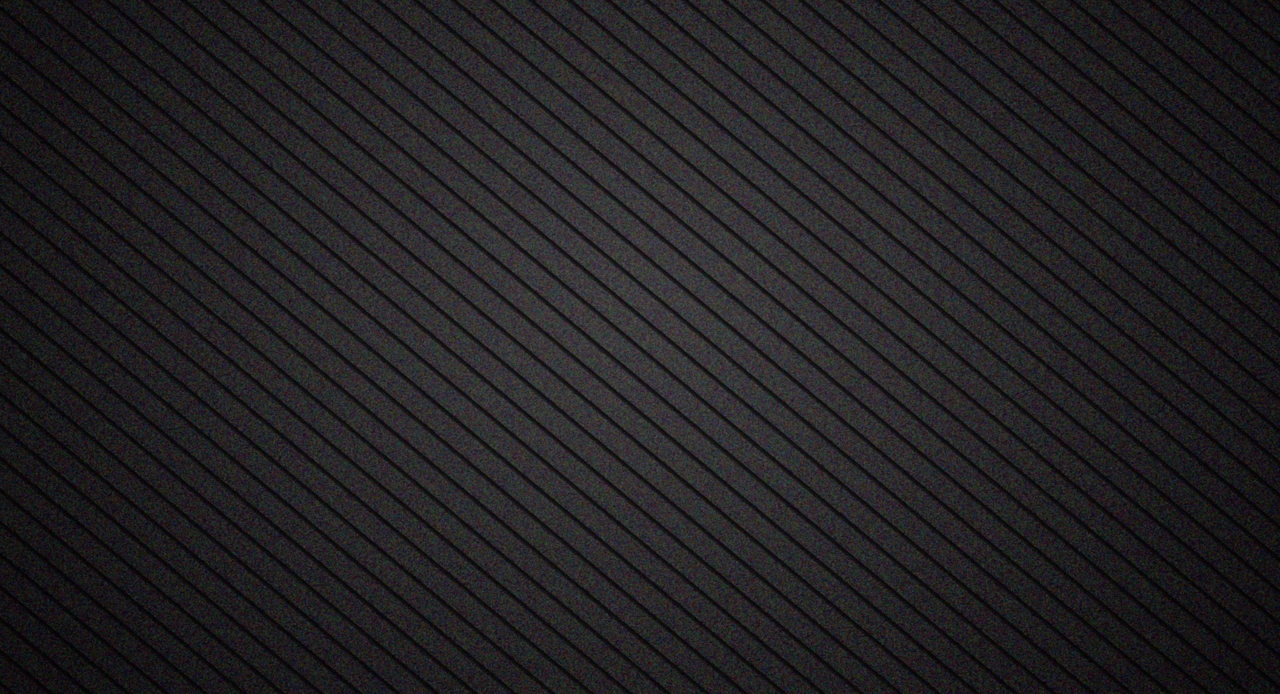
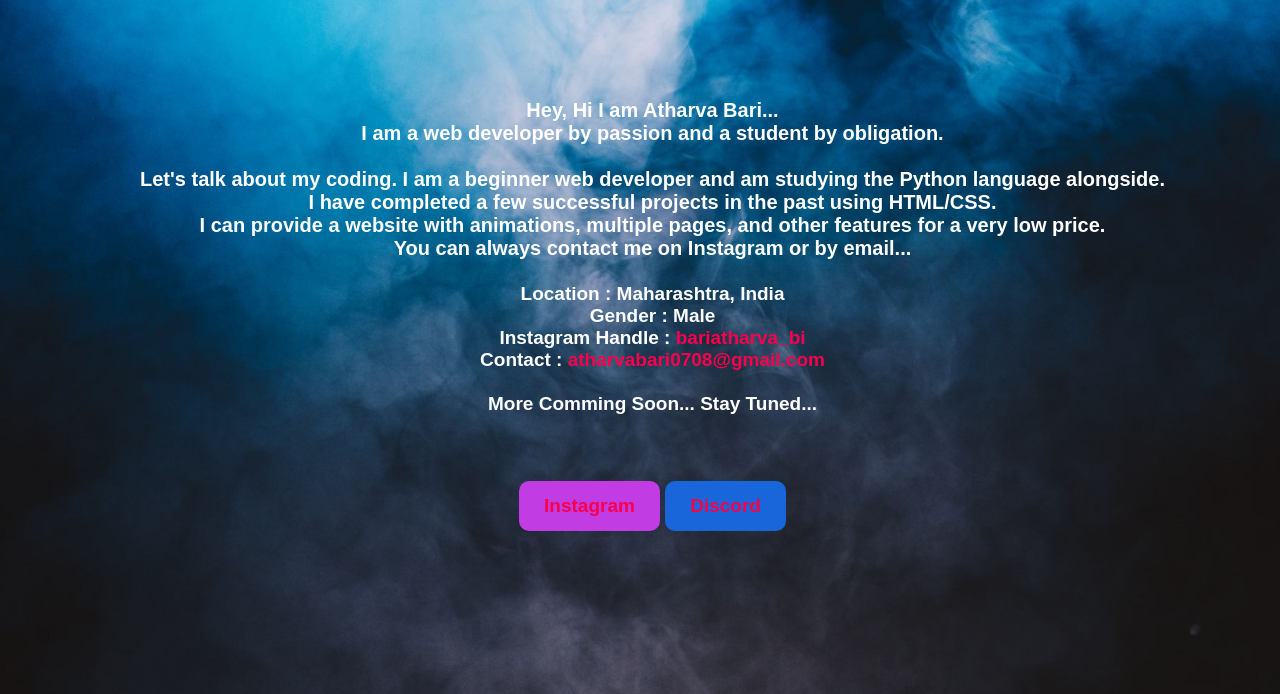
Before and after one commit to AtharvaBari/Web-Atharva, a plain HTML site: page about.html in a window 1280 px wide. Shown: the part 106-800 px from the top of the page. Drawn offline with Linux system fonts and the light colour scheme.

Commit message:
Add files via upload

```diff
--- a/about.html
+++ b/about.html
@@ -1,5 +1,6 @@
   <!DOCTYPE html>
   <html lang="en">
+
   <head>
     <meta charset="UTF-8">
     <meta http-equiv="X-UA-Compatible" content="IE=edge">
@@ -7,23 +8,23 @@
     <title>Atharva Bari</title>
   </head>
   <style>
-    *{
+    * {
       margin: 0;
       padding: 0;
       font-family: 'Josefin Sans', sans-serif;
       box-sizing: border-box;
     }
 
-.hero{
+    .hero {
       height: 100vh;
       width: 100%;
-	background-image: url(../img/background.jpg);
+      background-image: url(../img/background2.jpg);
       background-size: cover;
       background-position: center;
 
     }
 
-nav{
+    nav {
       display: flex;
       align-items: center;
       justify-content: space-between;
@@ -32,40 +33,40 @@ nav{
       padding-right: 8%;
     }
 
-.logo{
+    .logo {
       color: white;
-	font-size:35px;
+      font-size: 35px;
       font-weight: bold;
       text-decoration: none;
       letter-spacing: 1px;
       cursor: pointer;
     }
 
-span{
+    span {
       color: #f9004d;
       font-size: large;
     }
 
-nav ul li{
+    nav ul li {
       list-style-type: none;
       display: inline-block;
       padding: 10px 25px;
     }
 
-nav ul li a{
+    nav ul li a {
       color: white;
       text-decoration: none;
       font-weight: bold;
       text-transform: capitalize;
     }
 
-nav ul li a:hover{
-	color: #f9004d;
+    nav ul li a:hover {
+      color: #0095f9;
       transition: 0.8s;
 
     }
 
-.btn{
+    .btn {
       background-color: #f9004d;
       color: white;
       text-decoration: none;
@@ -77,12 +78,12 @@ nav ul li a:hover{
 
     }
 
-.btn:hover{
-	transform:scale(1.2);
+    .btn:hover {
+      transform: scale(1.2);
 
     }
 
-#preloader{
+    #preloader {
       background: #000 url(https://www.linkpicture.com/q/loader_3.gif) no-repeat center center;
       background-size: 30%;
       height: 100vh;
@@ -90,8 +91,68 @@ nav ul li a:hover{
       position: fixed;
       z-index: 100;
       transition: 2s;
+
     }
+
+    .header {
+      font-size: 20px;
+      font-weight: bold;
+      color: #ffffff;
+      text-align: center;
+      margin-left: 90px;
+      margin-top: 120px;
+      margin-right: 65px
+
+    }
+
+    .contact {
+      font-size: 19px;
+      font-weight: bolder;
+      text-align: center;
+      color: #fff;
+      margin-left: 90px;
+      margin-right: 65px
+
+    }
+
+    .contact a:link, .contact a:visited {
+      color: #f9004d;
+      text-align: center;
+      text-decoration: none;
+      display: inline-block;
+
+    }
+
+
+    .contact a{
+      color: #f9004d;
+    }
+
+
+    .button1 {
+      background-color: #c13ce2;
+      padding: 14px 25px;
+      border-radius: 10px;
+      text-align: center;
+      text-decoration: none;
+      display: inline-block;
+
+    }
+
+    .button2{
+      background-color: #1966da;
+      padding: 14px 25px;
+      border-radius: 10px;
+      text-align: center;
+      text-decoration: none;
+      display: inline-block;
+
+    }
+
+
+
   </style>
+
   <body>
     <div id="preloader"></div>
     <div class="hero">
@@ -104,13 +165,37 @@ nav ul li a:hover{
           <li><a href="other.html">Other Stuff</a></li>
         </ul>
       </nav>
+
+      <p class="header">
+        Hey, Hi I am Atharva Bari...<br>
+        I am a web developer by passion and a student by obligation.<br><br>
+
+        Let's talk about my coding. I am a beginner web developer and am studying the Python language alongside. <br>
+        I have completed a few successful projects in the past using HTML/CSS.<br>
+        I can provide a website with animations, multiple pages, and other features for a very low price.<br>
+        You can always contact me on Instagram or by email...<br><br>
+
+      <p class="contact">
+        Location : Maharashtra, India<br>
+        Gender : Male<br>
+        Instagram Handle : <a href="https://www.instagram.com/bariatharva_bi/">bariatharva_bi</a><br>
+        Contact : <a> atharvabari0708@gmail.com </a><br><br>
+        More Comming Soon... Stay Tuned...<br><br><br><br>
+        <a class="button1" href="https://www.instagram.com/bariatharva_bi/">Instagram</a>
+        <a class="button2"href="https://discord.gg/hYk2DMkyX7">Discord</a>
+      </p>
+
+
+
+      </p>
     </div>
     <script>
       var loader = document.getElementById("preloader");
 
-        window.addEventListener("load", function(){
+      window.addEventListener("load", function () {
         loader.style.display = "none"
       })
     </script>
   </body>
+
   </html>
--- a/style.css
+++ b/style.css
@@ -54,6 +54,10 @@ nav ul li a:hover{
 	color: #f9004d;
 	transition: 0.8s;
 
+}
+
+nav ul li ul a{
+  colour: #f9004d
 }
 
 .btn{
```
Also changed, not shown: docks.html (+2 -10 lines), index.html (+9 -2 lines), img/background2.jpg (added), img/instagram.jpg (added). Lines whose indentation alone changed are shown as unchanged.
